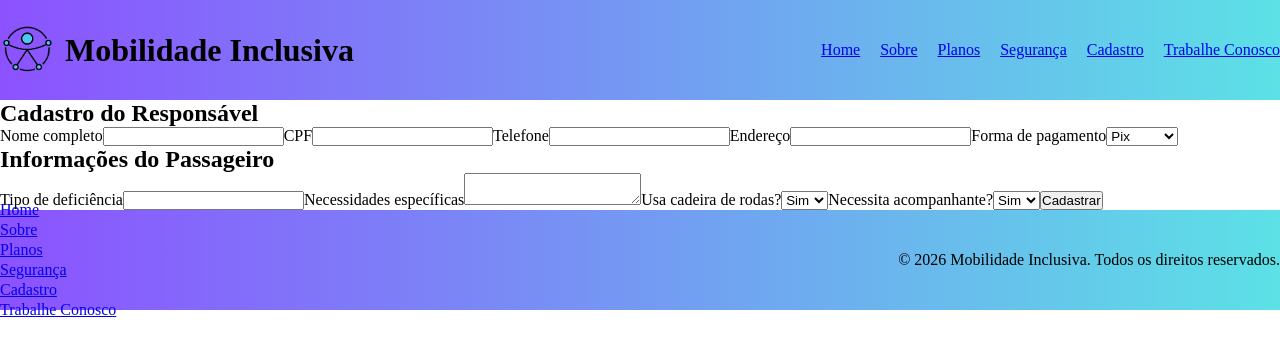
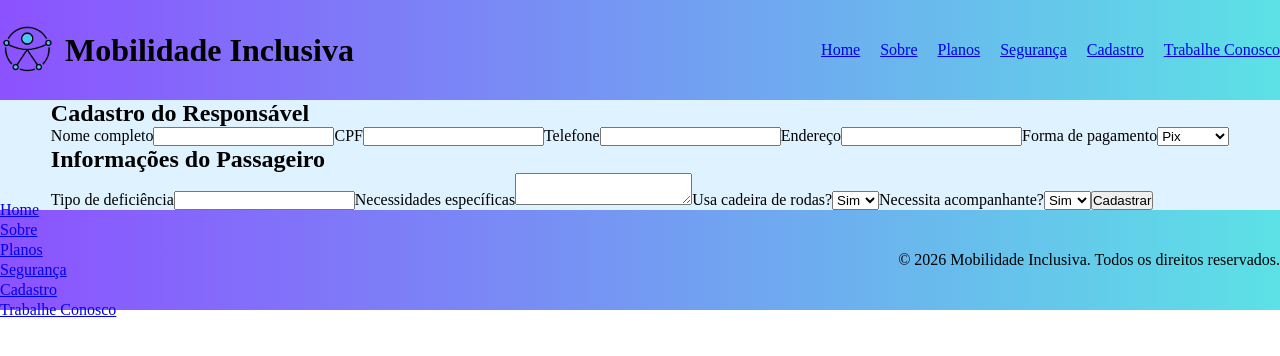
Before and after one commit to gabriellicabral/Projeto-de-desenvolvimento-Front-End, a React (Vite) app in the folder landingpage/: page /cadastro in a window 1280 px wide. Shown: the top 356 px of the page. Built offline with nearby package versions, Linux system fonts and the light colour scheme.

Commit message:
estilizando a page cadastro

```diff
--- a/landingpage/src/index.css
+++ b/landingpage/src/index.css
@@ -200,3 +200,17 @@ e define box-sizing para facilitar o controle de tamanho dos elementos */
   color: #7b5cff;
   font-size: 22px;
 }
+
+/* ================= CADASTRO ================= */
+
+.secaodecadastro{
+  background: #dff2ff;
+  display: flex;
+  flex-direction: column;
+  align-items: center;
+
+}
+
+.cadastrodiv{
+
+}
```
